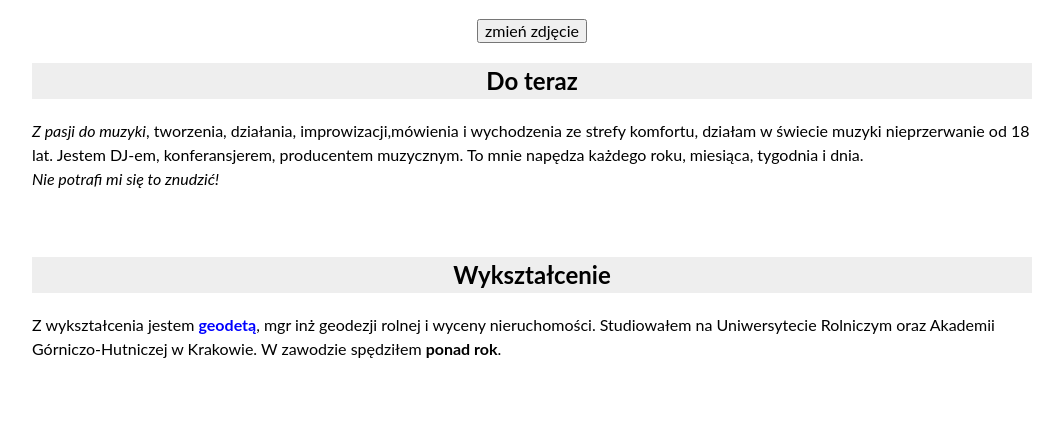
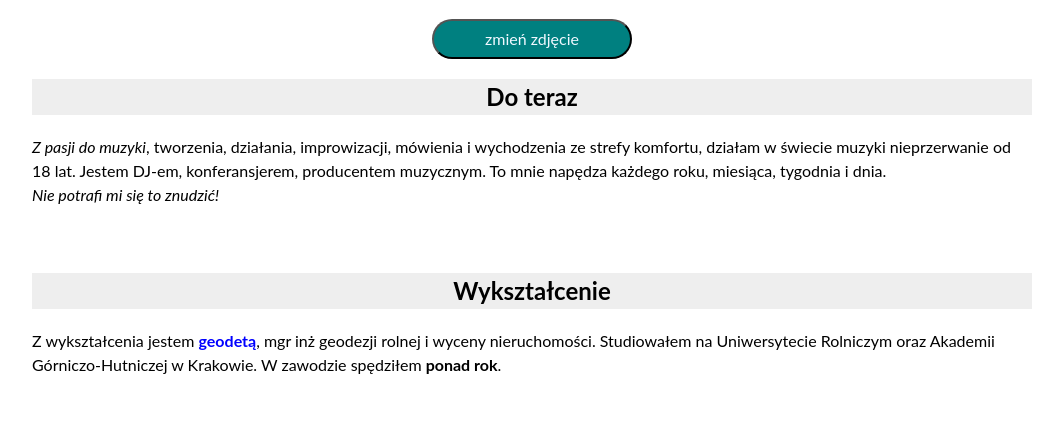
Before and after one commit to WojciechLuczak/homepage, a plain HTML site: page index.html in a window 1280 px wide. Shown: the part 363-787 px from the top of the page, without its empty margins (108-1171 px from the left). Drawn offline with nearby package versions, Linux system fonts and the light colour scheme; a web font is replaced by a local one.

Commit message:
Add files via upload

```diff
--- a/css/style.css
+++ b/css/style.css
@@ -33,6 +33,15 @@ body {
 
 .headerContainer__button:hover {
     cursor: pointer;
+    background-color: rgb(0, 182, 182);
+}
+
+.headerContainer__button {
+    background-color: teal;
+    height: 40px;
+    width: 200px;
+    color:aliceblue;
+    border-radius: 5dvb;
 }
 
 .blue {
--- a/js/script.js
+++ b/js/script.js
@@ -14,7 +14,8 @@
         photo.src = "img/image_1.jpg";
         break;
     }
-    /*
+    /* this is previous version of coding exchange of the photo:
+
      if (currentImage === "image_1.jpg") {
        photo.src = "img/image_2.jpg";
      } else if (currentImage === "image_2.jpg") {
@@ -23,7 +24,9 @@
        photo.src = "img/image_1.jpg";
      }*/
   }
-
+function init () {
   let przycisk = document.querySelector(".headerContainer__button");
   przycisk.addEventListener("click", changeImage);
 }
+ init();
+}
```
Also changed, not shown: index.html (+1 -1 lines).
